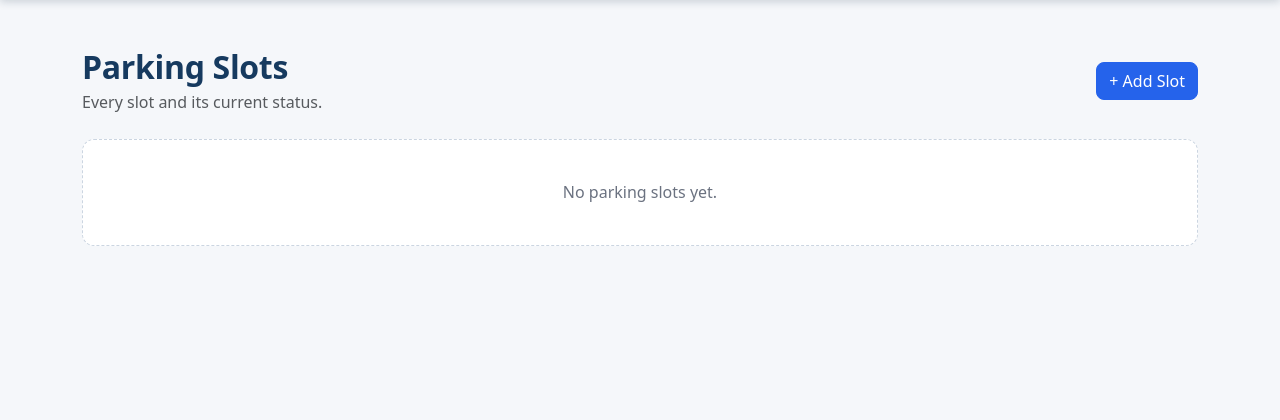
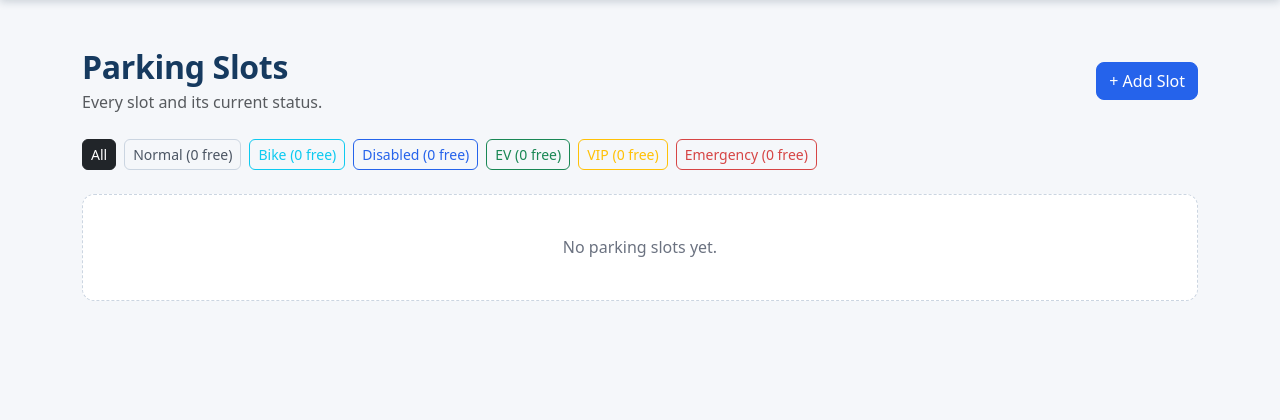
Before and after one commit to musfirah-kashan/Smart-Parking-System, a Flask app: page /slots in a window 1280 px wide. Shown: the part 80-500 px from the top of the page. Run offline with Flask 3, Linux system fonts and the light colour scheme; a user stored in the database is signed in.

Commit message:
Phase 10: Smart parking 2.0 with slot scoring and aging

```diff
--- a/app.py
+++ b/app.py
@@ -23,6 +23,7 @@
 from dsa.parking_engine import (
     ADMIN_ONLY_PRIORITIES,
     PRIORITY_LEVELS,
+    PRIORITY_RANK,
     SLOT_PREFERENCE,
     SLOT_TYPES,
     assign_waiting_vehicles,
@@ -530,8 +531,27 @@
 @app.route("/slots")
 @login_required
 def slots():
-    all_slots = ParkingSlot.query.order_by(ParkingSlot.slot_number).all()
-    return render_template("slots.html", slots=all_slots)
+    type_filter = request.args.get("type", "").strip().lower()
+    query = ParkingSlot.query
+    if type_filter in SLOT_TYPES:
+        query = query.filter(ParkingSlot.slot_type == type_filter)
+    else:
+        type_filter = ""
+    all_slots = query.order_by(ParkingSlot.slot_number).all()
+
+    # har type ki kitni slots abhi khali hain
+    free_by_type = {t: 0 for t in SLOT_TYPES}
+    for s in ParkingSlot.query.filter_by(status="available").all():
+        t = (s.slot_type or "normal").lower()
+        free_by_type[t] = free_by_type.get(t, 0) + 1
+
+    return render_template(
+        "slots.html",
+        slots=all_slots,
+        type_filter=type_filter,
+        slot_types=SLOT_TYPES,
+        free_by_type=free_by_type,
+    )
 
 @app.route("/slots/add", methods=["GET", "POST"])
 @admin_required
@@ -961,7 +981,15 @@
         vehicle = db.session.get(Vehicle, entry.vehicle_id)
         if current_user.role != "admin" and vehicle.user_id != current_user.id:
             continue                      # users only see their own rows
-        rows.append({"position": position, "entry": entry, "vehicle": vehicle})
+        base = PRIORITY_RANK.get(vehicle.priority or "Normal", 4)
+        rows.append(
+            {
+                "position": position,
+                "entry": entry,
+                "vehicle": vehicle,
+                "boost": base - rank,      # aging se kitne darje behtar hua
+            }
+        )
     return render_template("waiting.html", rows=rows, total=total)
 
 
--- a/dsa/parking_engine.py
+++ b/dsa/parking_engine.py
@@ -28,6 +28,9 @@
 ADMIN_ONLY_PRIORITIES = ("Emergency", "VIP")
 
 SLOT_TYPES = ["normal", "bike", "handicapped", "ev", "vip", "emergency"]
+
+# allocation score = distance (m) + TYPE_PENALTY * (rank of the slot type in the vehicle's preference list). Lower score wins.
+TYPE_PENALTY = 40
 
 # "Find suitable slots": slot types each priority class may use, best first
 SLOT_PREFERENCE = {
@@ -210,23 +213,33 @@
 
 
 def pick_best_slot(vehicle, heaps, trace=None):
-    """Vehicle type + priority -> suitable slot types -> min heap -> best slot.
-
-    Pops the winner out of `heaps`, so calling it again for the next vehicle
-    can never hand out the same slot twice.
-    """
     trace = trace if trace is not None else []
     types = suitable_slot_types(vehicle.vehicle_type, vehicle.priority or "Normal")
     trace.append(f"{vehicle.vehicle_type} / {vehicle.priority or 'Normal'} "
                  f"-> suitable slot types: {', '.join(types)}")
-    for t in types:
+
+    best = None                                   # (score, slot type)
+    for step, t in enumerate(types):
         heap = heaps.get(t)
         if heap is None or heap.is_empty():
             trace.append(f"'{t}' heap is empty - skip")
             continue
-        (distance, number), slot_id = heap.pop_min()      # extractMin()
-        trace.append(f"'{t}' heap -> extractMin() = {number} ({distance:g} m)")
-        return db.session.get(ParkingSlot, slot_id)
+        (distance, number), _slot_id = heap.peek()
+        penalty = TYPE_PENALTY * step
+        score = distance + penalty
+        trace.append(f"'{t}': nearest {number} = {distance:g} m + penalty "
+                     f"{penalty:g} -> score {score:g}")
+        if best is None or score < best[0]:       # strict <  : ties keep the better type
+            best = (score, t)
+
+    if best is None:
+        trace.append("no suitable slot is free")
+        return None
+
+    score, t = best
+    (distance, number), slot_id = heaps[t].pop_min()      # extractMin()
+    trace.append(f"lowest score wins: '{t}' slot {number} (score {score:g})")
+    return db.session.get(ParkingSlot, slot_id)
     trace.append("no suitable slot is free")
     return None
 
@@ -241,17 +254,37 @@
 def waiting_vehicle_ids():
     return {e.vehicle_id for e in waiting_entries()}
 
+# PHASE 10
+AGING_MINUTES = 30
+MAX_BOOST = 1
+
+def effective_rank(base_rank, joined_at, now=None):
+    """Base rank lowered by 1 for every AGING_MINUTES of waiting, but never by
+    more than MAX_BOOST levels. Emergency (0) is never touched, and nobody
+    drops below rank 1, so aging cannot overtake an Emergency vehicle.
+    """
+    if base_rank == 0 or joined_at is None:
+        return base_rank
+    now = now or datetime.now()
+    waited = max(0, int((now - joined_at).total_seconds() // 60))
+    boost = min(MAX_BOOST, waited // AGING_MINUTES)
+    return max(1, base_rank - boost)
 
 def build_waiting_pq():
-    """Priority queue of waiting entries (rank first, then arrival order)."""
+    """Priority queue of waiting entries (effective rank first, then arrival order).
+
+    The effective rank includes the aging bonus, and the queue is rebuilt every
+    time it is needed, so the order is always up to date.
+    """
+    now = datetime.now()
     pq = PriorityQueue()
     for e in waiting_entries():
         v = db.session.get(Vehicle, e.vehicle_id)
         if v is None:
             continue
-        pq.push(e, PRIORITY_RANK.get(v.priority or "Normal", 4), order=e.id)
+        base = PRIORITY_RANK.get(v.priority or "Normal", 4)
+        pq.push(e, effective_rank(base, e.joined_at, now), order=e.id)
     return pq
-
 
 def build_waiting_fifo():
     """Plain FIFO view (arrival order only) - used to compare with the priority queue."""
--- a/templates/slots.html
+++ b/templates/slots.html
@@ -3,6 +3,9 @@
 {% block title %}Parking Slots{% endblock %}
 
 {% block content %}
+{% set type_colors = {'normal': 'secondary', 'bike': 'info', 'handicapped': 'primary', 'ev': 'success', 'vip': 'warning', 'emergency': 'danger'} %}
+{% set type_labels = {'normal': 'Normal', 'bike': 'Bike', 'handicapped': 'Disabled', 'ev': 'EV', 'vip': 'VIP', 'emergency': 'Emergency'} %}
+
 <div class="d-flex justify-content-between align-items-center flex-wrap gap-2 mb-4">
   <div>
     <h2 class="mb-1">Parking Slots</h2>
@@ -12,6 +15,17 @@
   {% if current_user.role == "admin" %}
     <a href="{{ url_for('add_slot') }}" class="btn btn-primary">+ Add Slot</a>
   {% endif %}
+</div>
+
+<div class="d-flex flex-wrap gap-2 mb-4">
+  <a href="{{ url_for('slots') }}"
+     class="btn btn-sm {{ 'btn-dark' if not type_filter else 'btn-outline-dark' }}">All</a>
+  {% for t in slot_types %}
+  <a href="{{ url_for('slots', type=t) }}"
+     class="btn btn-sm {{ 'btn-' ~ type_colors[t] if type_filter == t else 'btn-outline-' ~ type_colors[t] }}">
+    {{ type_labels[t] }} ({{ free_by_type[t] }} free)
+  </a>
+  {% endfor %}
 </div>
 
 {% if slots %}
@@ -33,7 +47,7 @@
       </div>
 
       <div class="slot-meta">
-        <span data-bs-toggle="tooltip" title="Slot type" class="text-capitalize">{{ s.slot_type }}</span>
+        <span class="badge bg-{{ type_colors.get(s.slot_type, 'secondary') }}">{{ type_labels.get(s.slot_type, s.slot_type) }}</span>
         <span data-bs-toggle="tooltip" title="Distance from the gate">{{ s.distance }} m</span>
       </div>
 
```
Also changed, not shown: templates/waiting.html (+11 -3 lines), tests/test_dsa.py (+96 -0 lines).
